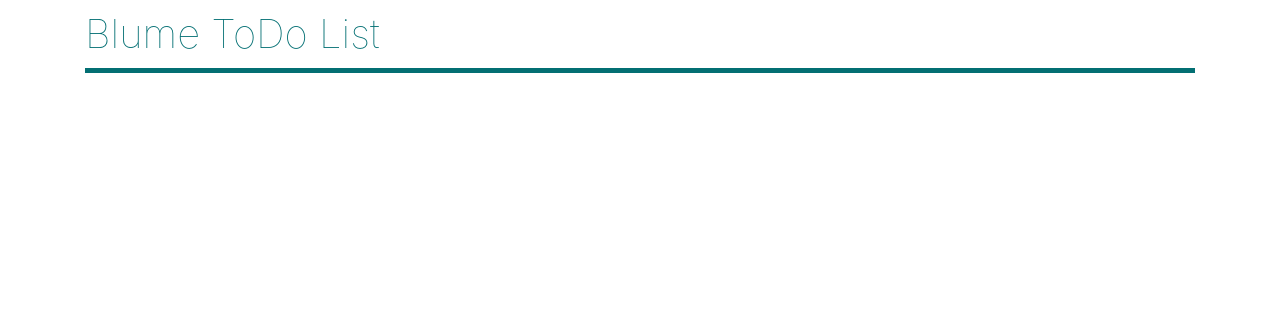
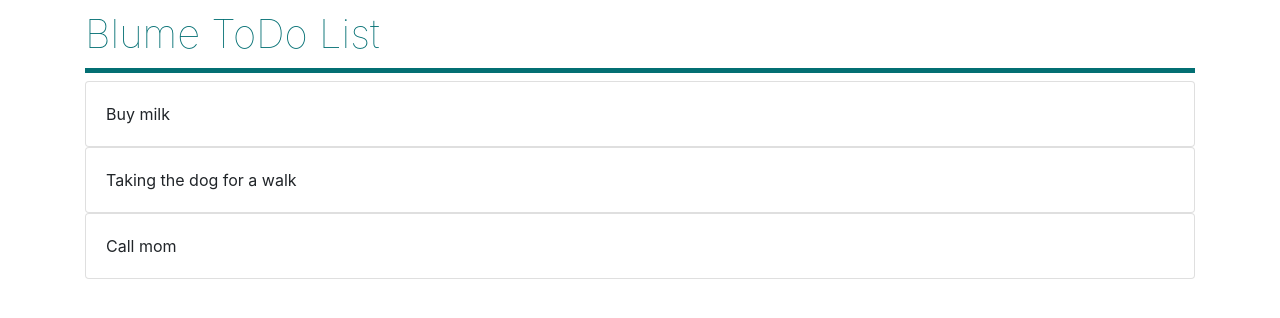
Before and after one commit to gtzrvera/blume-interface, a Vue app: page / in a window 1280 px wide. Shown: the top 318 px of the page. Built offline with nearby package versions, Linux system fonts and the light colour scheme.

Commit message:
👓 Add bases for Task and TaskList components

```diff
--- a/src/App.vue
+++ b/src/App.vue
@@ -1,16 +1,20 @@
 <template>
   <div class="container" id="app">
     <Header></Header>
+
+    <TaskList></TaskList>
   </div>
 </template>
 
 <script>
 import Header from './components/Header.vue';
+import TaskList from './components/TaskList.vue';
 
 export default {
   name: 'App',
   components: {
-    Header
+    Header,
+    TaskList
   }
 }
 </script>
--- /dev/null
+++ b/src/components/Task.vue
@@ -0,0 +1,19 @@
+<template>
+  <div class="card">
+    <div class="card-body">
+      {{ task.name }}
+    </div>
+  </div>
+</template>
+
+<script>
+export default {
+  name: 'Task',
+  props: {
+    task: {
+      type: Object,
+      required: true
+    }
+  }
+}
+</script>
--- /dev/null
+++ b/src/components/TaskList.vue
@@ -0,0 +1,28 @@
+<template>
+  <div>
+    <Task v-for="task in tasks"
+      v-bind:key="task.id"
+      v-bind:task="task"
+    ></Task>
+  </div>
+</template>
+
+<script>
+import Task from './Task.vue';
+
+export default {
+  name: 'TaskList',
+  components: {
+    Task
+  },
+  data () {
+    return {
+      tasks: [
+        { id: 1, name: 'Buy milk' },
+        { id: 2, name: 'Taking the dog for a walk' },
+        { id: 3, name: 'Call mom' }
+      ]
+    }
+  }
+}
+</script>
```
